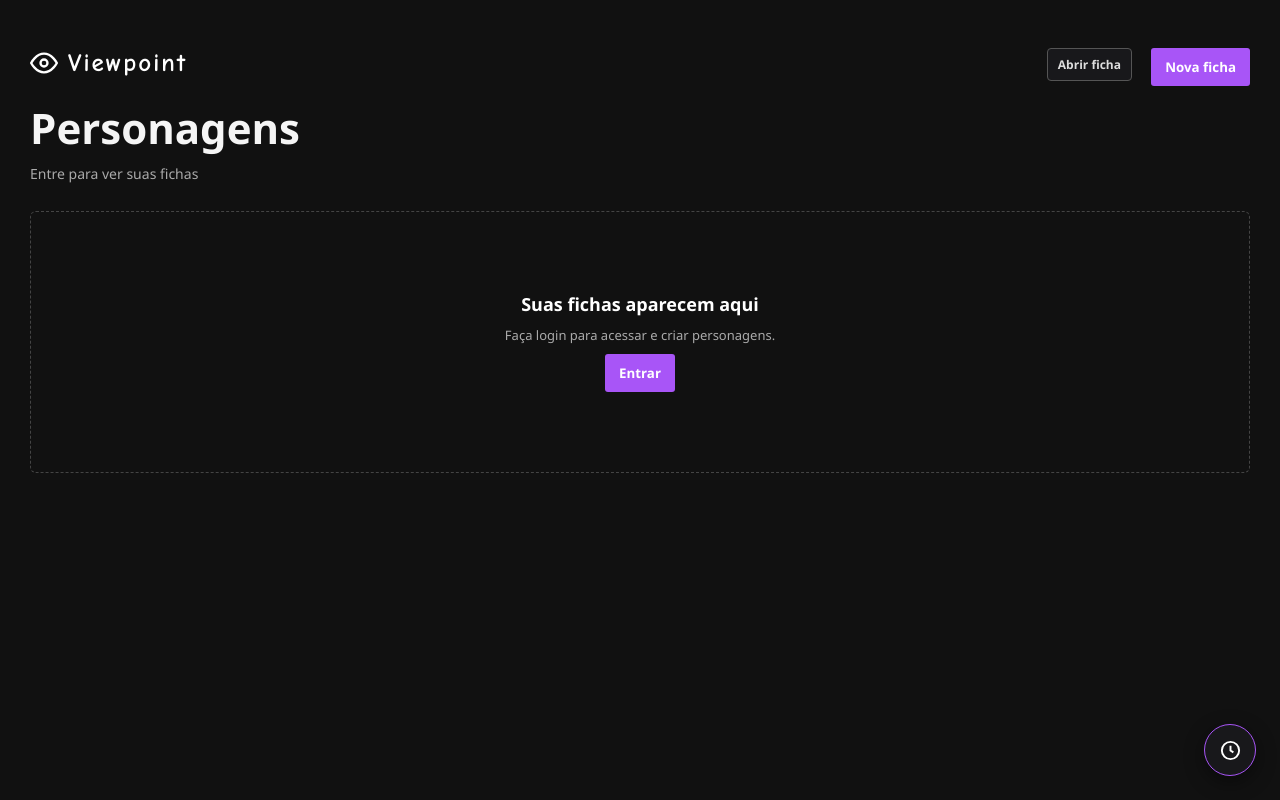
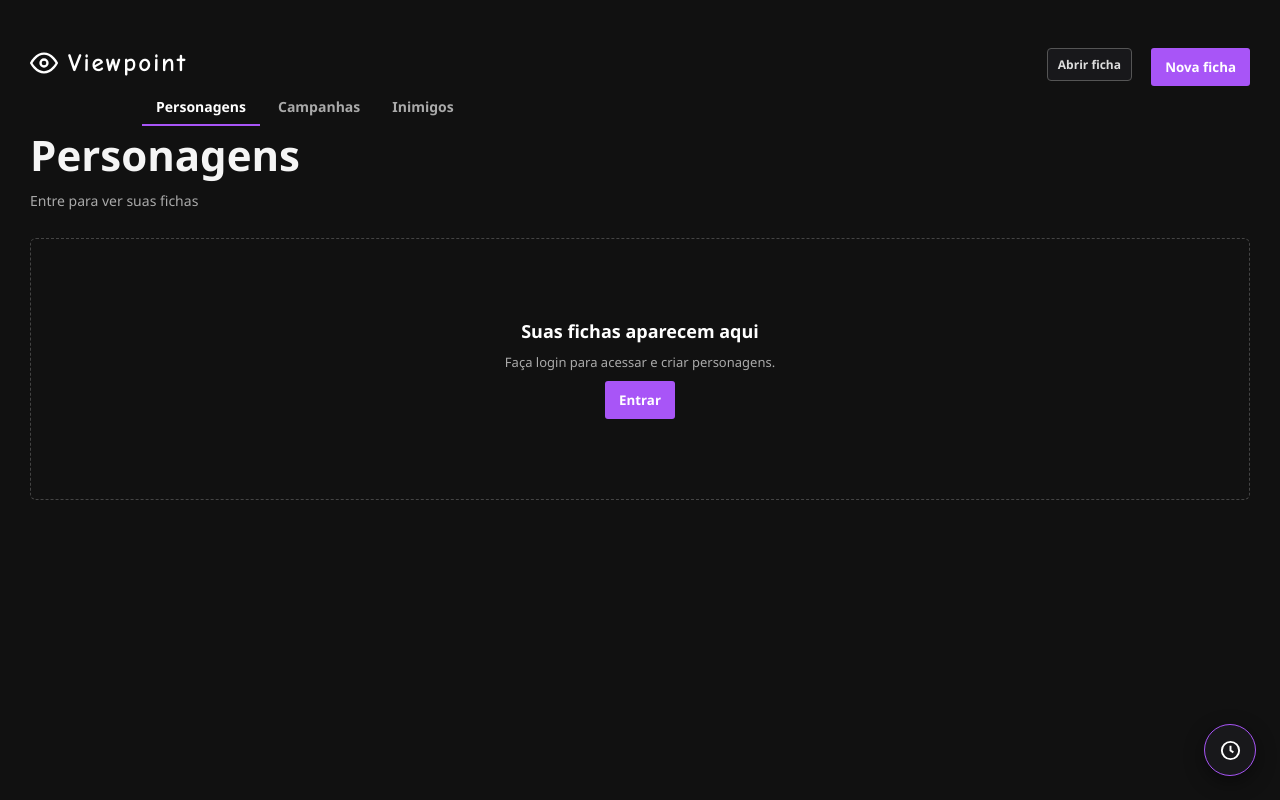
Before and after one commit to MurilloG9/FICHA-ONLINE, a website: page index.html in a window 1280 px wide. Drawn offline with Linux system fonts and the light colour scheme.

Commit message:
Adiciona abas ao header principal

```diff
--- a/index.html
+++ b/index.html
@@ -4,7 +4,7 @@
     <meta charset="UTF-8">
     <meta name="viewport" content="width=device-width, initial-scale=1.0">
     <title>Ficha RPG - Viewpoint</title>
-        <link rel="stylesheet" href="style.css?v=autosave-layout-4">
+        <link rel="stylesheet" href="style.css?v=site-tabs-1">
 </head>
 <body>
 
@@ -18,6 +18,11 @@
                 </svg>
                 <div class="brand-title">Viewpoint</div>
             </div>
+            <nav class="site-tabs" aria-label="Seções do site">
+                <button class="site-tab active" type="button" data-section="characters" onclick="selectSiteSection('characters')">Personagens</button>
+                <button class="site-tab" type="button" data-section="campaigns" onclick="selectSiteSection('campaigns')">Campanhas</button>
+                <button class="site-tab" type="button" data-section="enemies" onclick="selectSiteSection('enemies')">Inimigos</button>
+            </nav>
             <h1>Personagens</h1>
             <p id="characters-count">Fichas: 0</p>
         </div>
@@ -562,7 +567,7 @@
 </div>
 
     <script>window.API_BASE_URL = 'https://ficha-online-api.onrender.com';</script>
-    <script src="script.js?v=autosave-layout-4"></script>
+    <script src="script.js?v=site-tabs-1"></script>
 
 </body>
 </html>
--- a/script.js
+++ b/script.js
@@ -645,6 +645,15 @@ function finishShowingCharacters() {
     document.getElementById('characters-view').hidden = false;
     document.getElementById('sheet-editor').hidden = true;
     loadCharacterCards();
+}
+function selectSiteSection(section) {
+    document.querySelectorAll('.site-tab').forEach(tab => tab.classList.toggle('active', tab.dataset.section === section));
+    if (section === 'characters') return loadCharacterCards();
+    const count = document.getElementById('characters-count');
+    const grid = document.getElementById('characters-grid');
+    const title = section === 'campaigns' ? 'Campanhas' : 'Inimigos';
+    if (count) count.innerText = title;
+    if (grid) grid.innerHTML = `<div class="characters-empty"><strong>${title}</strong><span>Esta seção está pronta para receber seus registros.</span></div>`;
 }
 function showSheetEditor() {
     document.getElementById('characters-view').hidden = true;
--- a/style.css
+++ b/style.css
@@ -69,6 +69,31 @@
             margin-top: 8px;
             color: #aaa;
             font-size: 14px;
+        }
+
+        .site-tabs {
+            display: flex;
+            align-items: center;
+            gap: 4px;
+            margin-top: -10px;
+            margin-left: 112px;
+        }
+
+        .site-tab {
+            border: 0;
+            border-bottom: 2px solid transparent;
+            padding: 8px 14px;
+            background: transparent;
+            color: #aaa;
+            cursor: pointer;
+            font-size: 14px;
+            font-weight: 700;
+        }
+
+        .site-tab:hover,
+        .site-tab.active {
+            border-bottom-color: #a855f7;
+            color: #fff;
         }
 
         .characters-header-actions {
```
Also changed, not shown: RPG FICHA.html (+7 -2 lines), script.ts (+10 -0 lines).
